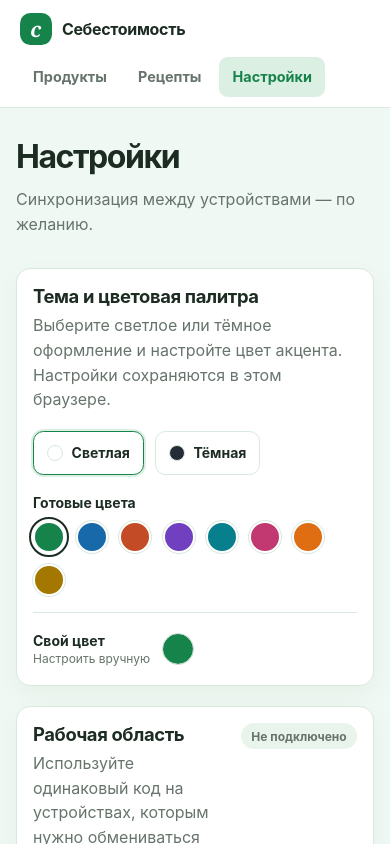
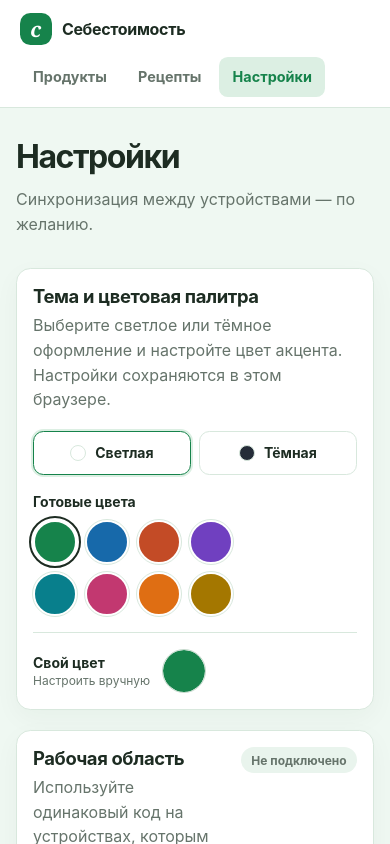
Before and after one commit to dersario/CostPrice, a React (Vite) app: page / in a window 390 px wide. Both pictures are taken after a click on the button "Настройки". Shown: the top 844 px of the page. Built offline with nearby package versions, Linux system fonts and the light colour scheme; no server answers.

Commit message:
мобильный интерфейс

```diff
--- a/src/pages/Pages.module.css
+++ b/src/pages/Pages.module.css
@@ -540,6 +540,12 @@
   cursor: pointer;
 }
 
+.customColorPickerActive {
+  border: 3px solid #fff;
+  outline: 2px solid var(--text);
+  outline-offset: 1px;
+}
+
 .customColorChoice:hover .customColorPicker {
   box-shadow: 0 0 0 3px var(--primary-soft);
 }
@@ -654,6 +660,39 @@
 }
 
 @media (max-width: 600px) {
+  .themeCard {
+    padding: 1rem;
+  }
+
+  .themeChoices {
+    display: grid;
+    grid-template-columns: repeat(2, minmax(0, 1fr));
+    gap: 0.5rem;
+  }
+
+  .themeOption {
+    justify-content: center;
+    min-width: 0;
+    min-height: 2.75rem;
+    padding: 0.5rem;
+  }
+
+  .accentChoices {
+    display: grid;
+    grid-template-columns: repeat(4, 2.75rem);
+    gap: 0.5rem;
+  }
+
+  .accentSwatch,
+  .customColorPicker {
+    width: 2.75rem;
+    height: 2.75rem;
+  }
+
+  .customColorChoice {
+    min-height: 2.75rem;
+  }
+
   .settingsGrid {
     grid-template-columns: 1fr;
   }
--- a/src/pages/SettingsPage.tsx
+++ b/src/pages/SettingsPage.tsx
@@ -45,7 +45,14 @@ export function SettingsPage({
   const [queueCount, setQueueCount] = useState(queuedCount)
   const [error, setError] = useState<string | null>(null)
   const [themeError, setThemeError] = useState<string | null>(null)
-  const selectedAccent = customAccent ?? accentColors[0].color
+  const selectedPresetAccent = accentColors.some(
+    (option) => option.color === customAccent,
+  )
+    ? customAccent
+    : customAccent === null
+      ? accentColors[0].color
+      : null
+  const customAccentSelected = customAccent !== null && selectedPresetAccent === null
 
   useEffect(() => {
     try {
@@ -183,9 +190,9 @@ export function SettingsPage({
             {accentColors.map((option) => (
               <button
                 aria-label={option.name}
-                aria-pressed={selectedAccent === option.color}
+                aria-pressed={selectedPresetAccent === option.color}
                 className={
-                  selectedAccent === option.color
+                  selectedPresetAccent === option.color
                     ? `${styles.accentSwatch} ${styles.accentSwatchActive}`
                     : styles.accentSwatch
                 }
@@ -199,14 +206,25 @@ export function SettingsPage({
           </div>
         </div>
         <div className={styles.customAccentSection}>
-          <label className={styles.customColorChoice} title="Свой цвет">
+          <label
+            className={
+              customAccentSelected
+                ? `${styles.customColorChoice} ${styles.customColorChoiceActive}`
+                : styles.customColorChoice
+            }
+            title="Свой цвет"
+          >
             <span className={styles.customColorLabel}>
               <strong>Свой цвет</strong>
               <small>Настроить вручную</small>
             </span>
             <input
               aria-label="Выбрать свой цвет акцента"
-              className={styles.customColorPicker}
+              className={
+                customAccentSelected
+                  ? `${styles.customColorPicker} ${styles.customColorPickerActive}`
+                  : styles.customColorPicker
+              }
               onChange={(event) => selectAccent(event.currentTarget.value)}
               type="color"
               value={customAccent ?? '#16834b'}
```
